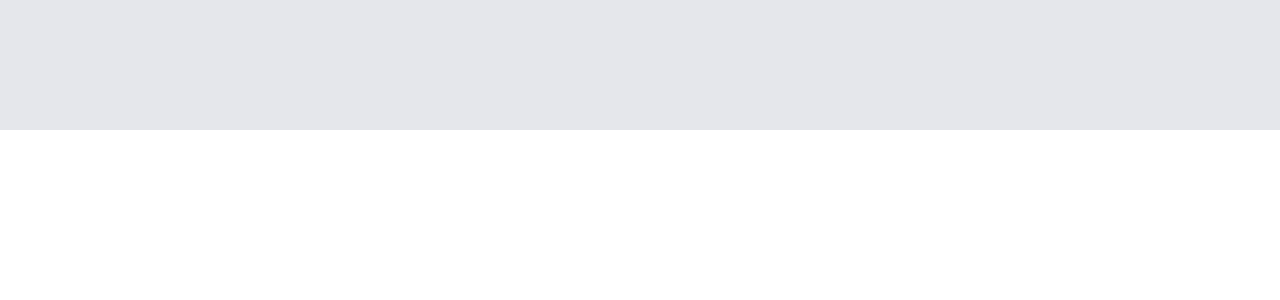
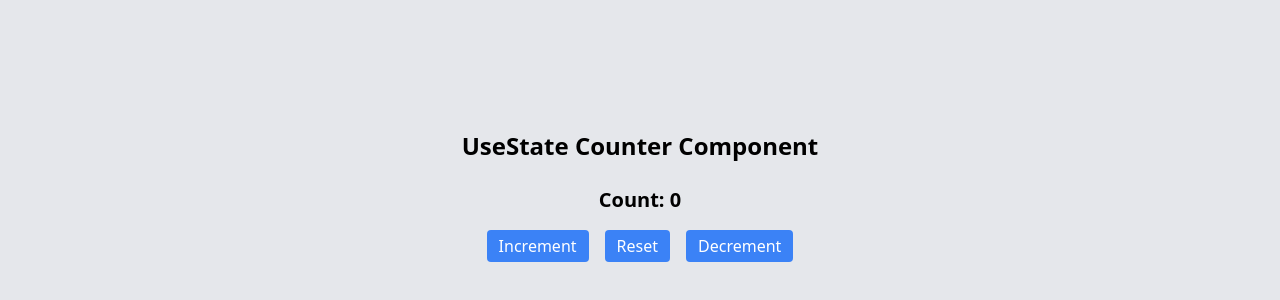
Before and after one commit to Sarojadhi/react19Crashcode, a React (Vite) app: page / in a window 1280 px wide. Shown: the part 1614-1914 px from the top of the page. Before the commit the page ends 1744 px from the top, so only its background shows below. Built offline with nearby package versions, Linux system fonts and the light colour scheme.

Commit message:
adding incrementDecrement

```diff
--- a/src/App.jsx
+++ b/src/App.jsx
@@ -3,6 +3,7 @@ import UserCard from './props/UserCard'
 import UserList from './props/UserList'
 import data from './Data/Data.json'
 import StudentProps from './props/studentProps'
+import IncrementDecrement from './State/IncrementDecrement'
 
 const App = () => {
   return (
@@ -11,6 +12,7 @@ const App = () => {
     { <UserCard user={data.user?.[0]} /> }
      <UserList />
      <StudentProps name="Saroj Adhikari" age={22} isStudent={true} />
+     <IncrementDecrement />
     </>
   )
 }
--- /dev/null
+++ b/src/State/IncrementDecrement.jsx
@@ -0,0 +1,18 @@
+
+import { useState } from 'react'
+const IncrementDecrement = () => {
+            const [count, setcount] = useState(0)
+  return (
+    <div className=" flex flex-col items-center bg-gray-200 min-h-screen">
+        <h2 className="text-2xl font-bold mb-6">UseState Counter Component</h2>
+        <h3 className="text-xl font-semibold mb-4">Count: {count}</h3>
+        <div className="flex space-x-4">
+        <button onClick = {()=>setcount(count+1)}className="bg-blue-500 px-3 py-1 text-white rounded ">Increment</button>
+        <button onClick = {()=>setcount(0)}className="bg-blue-500 px-3 py-1 text-white rounded">Reset</button>
+        <button onClick = {()=>setcount(count-1)}className="bg-blue-500 px-3 py-1 text-white rounded ">Decrement</button>
+        </div>
+    </div>
+  )
+}
+
+export default IncrementDecrement;
```
